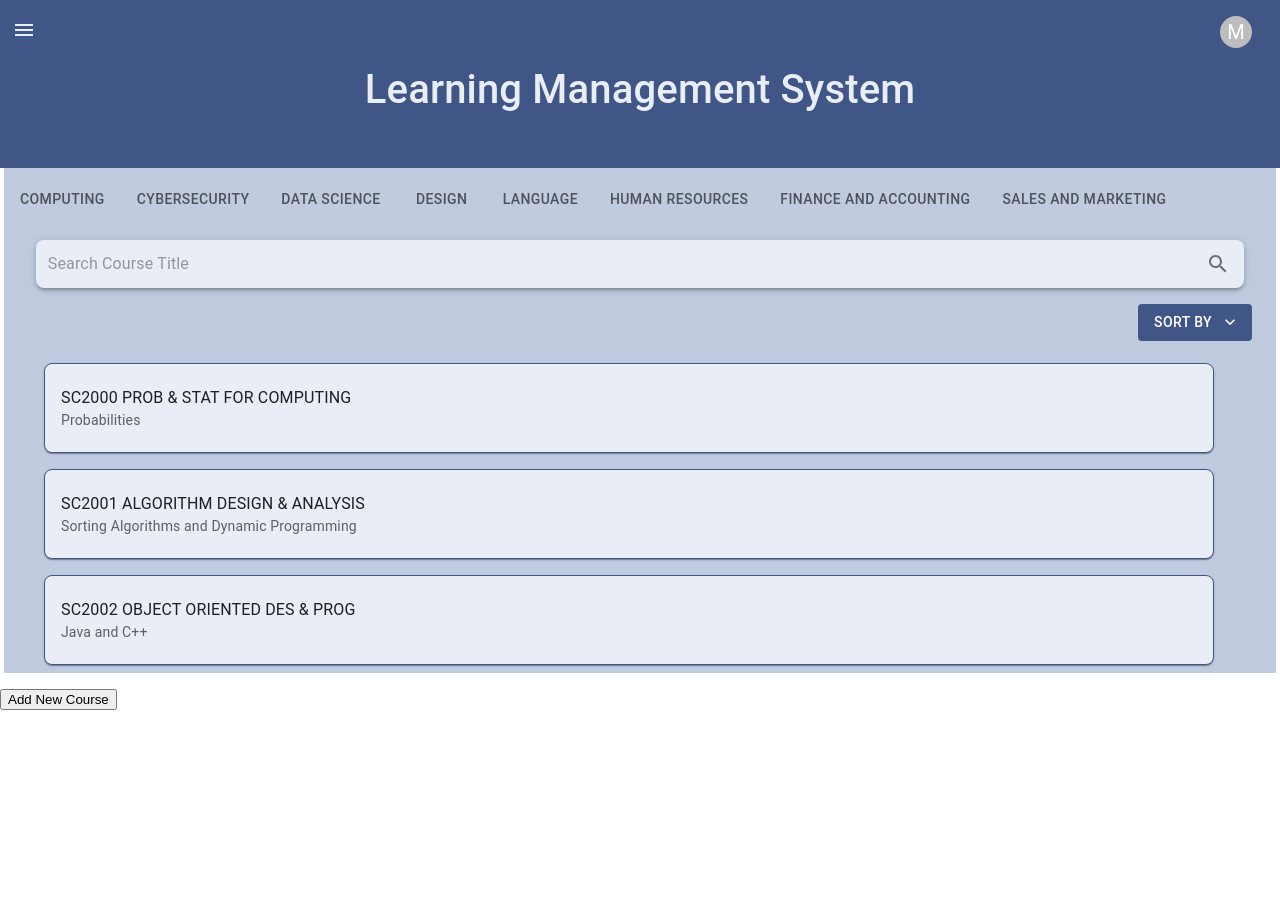
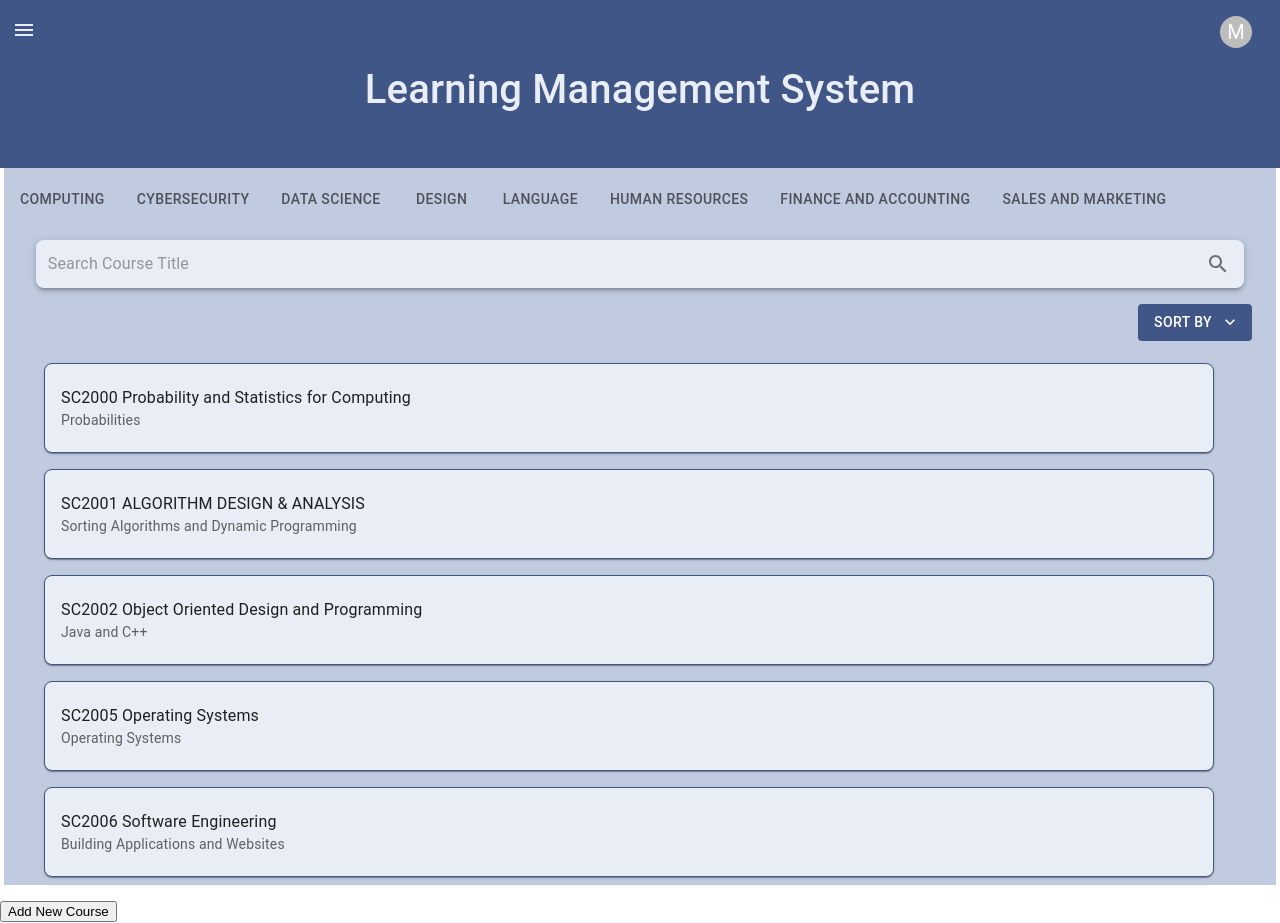
Before and after one commit to Zomankey/StaticTest, a React (Create React App) app: page / in a window 1280 px wide. Before the commit the page ends 800 px from the top, so only its background shows below. Built offline with nearby package versions, Linux system fonts and the light colour scheme.

Commit message:
minor changes

```diff
--- a/src/App.js
+++ b/src/App.js
@@ -40,7 +40,7 @@ const DUMMY_COURSES = [
   },
   {
     id: "SC2000",
-    name: "PROB & STAT FOR COMPUTING",
+    name: "Probability and Statistics for Computing",
     description: "Probabilities",
     progress: "Completed",
     category: "Computing",
@@ -59,10 +59,64 @@ const DUMMY_COURSES = [
 
   {
     id: "SC2002",
-    name: "OBJECT ORIENTED DES & PROG",
+    name: "Object Oriented Design and Programming",
     description: "Java and C++",
     progress: "Uncompleted",
     category: "Computing",
+    // grade: "",
+    // date: new Date(2020, 7, 14),
+  },
+  {
+    id: "SC2005",
+    name: "Operating Systems",
+    description: "Operating Systems",
+    progress: "Uncompleted",
+    category: "Computing",
+    // grade: "",
+    // date: new Date(2020, 7, 14),
+  },
+  {
+    id: "SC2006",
+    name: "Software Engineering",
+    description: "Building Applications and Websites",
+    progress: "Uncompleted",
+    category: "Computing",
+    // grade: "",
+    // date: new Date(2020, 7, 14),
+  },
+  {
+    id: "SC3010",
+    name: "Computer Security",
+    description: "Computer Security",
+    progress: "Uncompleted",
+    category: "Cybersecurity",
+    // grade: "",
+    // date: new Date(2020, 7, 14),
+  },
+  {
+    id: "HL1000",
+    name: "Japanese 1",
+    description: "Introduction to Japanese Language and Culture",
+    progress: "Uncompleted",
+    category: "Language",
+    // grade: "",
+    // date: new Date(2020, 7, 14),
+  },
+  {
+    id: "DC1001",
+    name: "UI/UX Design",
+    description: "User Interface and User Experience Design",
+    progress: "Uncompleted",
+    category: "Design",
+    // grade: "",
+    // date: new Date(2020, 7, 14),
+  },
+  {
+    id: "SC3000",
+    name: "Artificial Intelligence",
+    description: "Computer Vision and Machine Learning",
+    progress: "Uncompleted",
+    category: "Data Science",
     // grade: "",
     // date: new Date(2020, 7, 14),
   },
--- a/src/Components/Course/CourseDisplay.js
+++ b/src/Components/Course/CourseDisplay.js
@@ -30,7 +30,10 @@ function CourseDisplay(props) {
     }
     //return the item which contains the user input
     else {
-      return course.name.toLowerCase().includes(searchText);
+      return (
+        course.name.toLowerCase().includes(searchText) ||
+        course.id.toLowerCase().includes(searchText)
+      );
     }
   });
 
```
